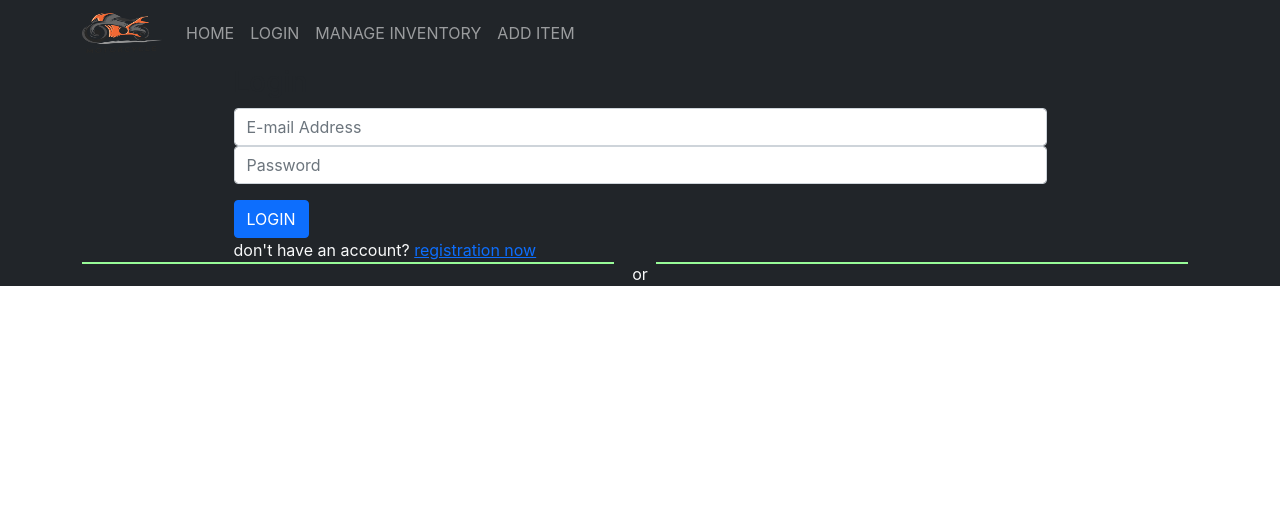
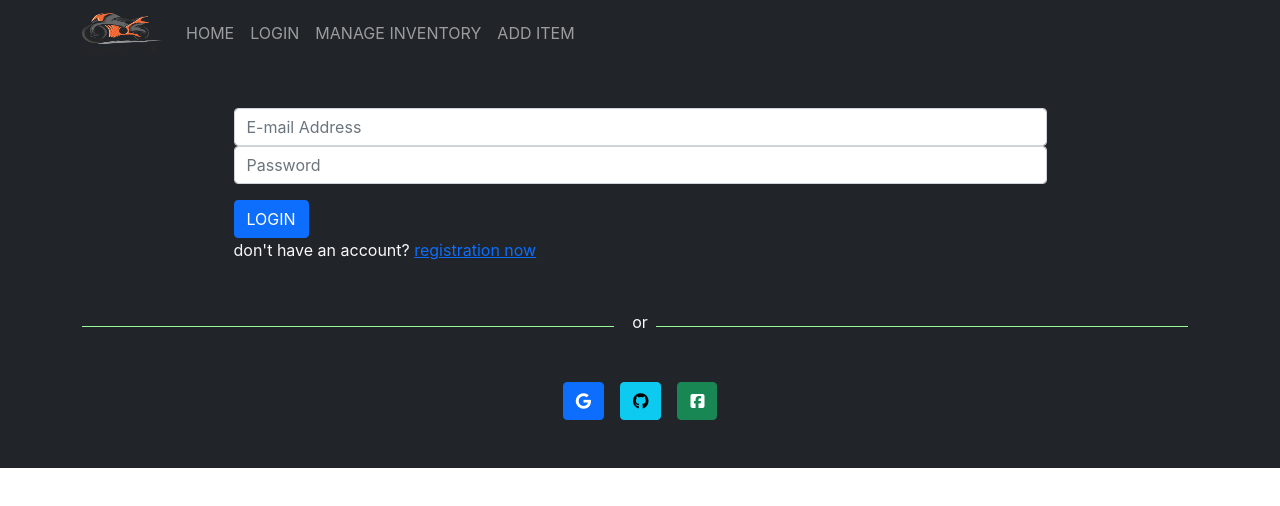
Before and after one commit to me-sajib/react-bike-wearhouse, a React (Create React App) app: page /login in a window 1280 px wide. Shown: the top 506 px of the page. Built offline with nearby package versions, Linux system fonts and the light colour scheme.

Commit message:
add social button

```diff
--- a/src/Pages/Shared/Social/SocialLogin.js
+++ b/src/Pages/Shared/Social/SocialLogin.js
@@ -3,12 +3,32 @@ import "./css/SocialLogin.css";
 
 const SocialLogin = () => {
   return (
-    <div className="text-light">
+    <div className="text-light pt-5">
       <div className="container">
+        {/* or text top of the social button */}
         <div className="d-flex">
-          <div className="hr-row"></div>
+          <div className="hr-row mt-3"></div>
           <div className="mx-2">or</div>
-          <div className="hr-row"></div>
+          <div className="hr-row mt-3"></div>
+        </div>
+
+        {/* social button */}
+        <div className="d-flex py-5 justify-content-center">
+          <div className="mx-2">
+            <button className="btn btn-primary">
+              <i className="fa-brands fa-google"></i>
+            </button>
+          </div>
+          <div className="mx-2">
+            <button className="btn btn-info">
+              <i className="fa-brands fa-github"></i>
+            </button>
+          </div>
+          <div className="mx-2">
+            <button className="btn btn-success">
+              <i className="fa-brands fa-facebook-square"></i>
+            </button>
+          </div>
         </div>
       </div>
     </div>
--- a/src/Pages/Shared/Social/css/SocialLogin.css
+++ b/src/Pages/Shared/Social/css/SocialLogin.css
@@ -1,6 +1,6 @@
 .hr-row {
   width: 100%;
   margin-right: 10px;
-  height: 2px;
+  height: 1px;
   background-color: palegreen;
 }
```
